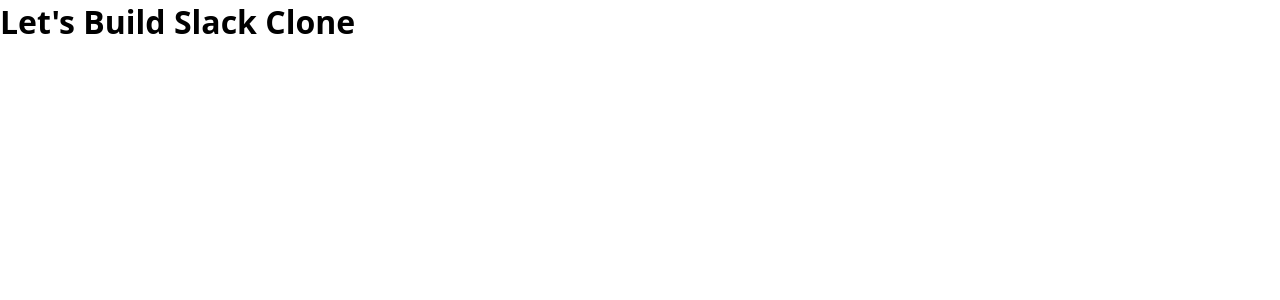
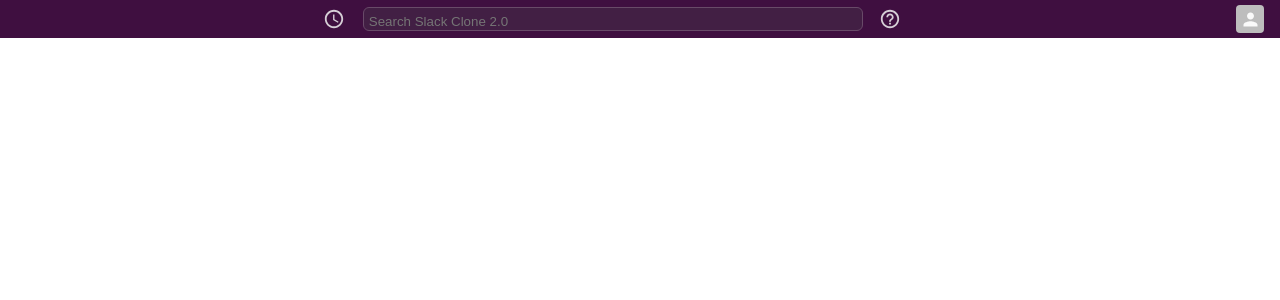
Before and after one commit to c-m-a/slack-clone-2.0, a React (Create React App) app: page / in a window 1280 px wide. Shown: the top 300 px of the page. Built offline with nearby package versions, Linux system fonts and the light colour scheme.

Commit message:
Header component and its elements

```diff
--- a/src/components/App.js
+++ b/src/components/App.js
@@ -1,9 +1,12 @@
 import React from 'react';
+import Header from './Header';
+
 import './App.css';
 
 export default function App() {
   return (
     <div className="app">
+      <Header />
       <h1>Let's Build Slack Clone</h1>
     </div>
   );
--- a/src/components/Header.js
+++ b/src/components/Header.js
@@ -0,0 +1,103 @@
+import styled from 'styled-components';
+import { Avatar } from '@material-ui/core';
+import AccessTimeIcon from '@material-ui/icons/AccessTime';
+import HelpOutlineIcon from '@material-ui/icons/HelpOutline';
+
+export default function Header() {
+  return (
+    <HeaderContainer>
+      <HeaderLeft>
+        <AccessTimeIcon
+          style={{ color: '#d6ced6', width: '2.2rem', height: '2.2rem' }}
+        />
+      </HeaderLeft>
+
+      <HeaderSearch>
+        <input
+          placeholder="Search Slack Clone 2.0"
+        />
+      </HeaderSearch>
+
+      <HeaderRight>
+        <HelpOutlineIcon
+          style={{ color: '#d6ced6', width: '2.2rem', height: '2.2rem' }}
+        />
+        <HeaderAvatar
+          variant="rounded"
+          // TODO: Add onClick
+        />
+      </HeaderRight>
+    </HeaderContainer>
+  );
+}
+
+const HeaderContainer = styled.div`
+  display: flex;
+  position: fixed;
+  width: 100%;
+  align-items: center;
+  background-color: var(--slack-color);
+  color: white;
+  height: 3.8rem;
+`;
+
+const HeaderLeft = styled.div`
+  flex: .485;
+  display: flex;
+  align-items: center;
+
+  > .MuiSvgIcon-root {
+    margin-left: auto;
+    margin-right: 1.8rem;
+  }
+`;
+
+const HeaderAvatar = styled(Avatar)`
+  cursor: pointer;
+  height: 2.8rem !important;
+  width: 2.8rem !important;
+
+  :hover {
+    opacity: .8;
+  }
+`;
+
+const HeaderSearch = styled.div`
+  opacity: 1;
+  border-radius: .6rem;
+  background-color: #421f44;
+  padding: .1rem .5rem;
+  color: gray;
+  border: .1rem #684a68 solid;
+  height: 2.4rem;
+  max-width: 50rem;
+  width: 100%;
+
+  > input {
+    background-color: transparent;
+    border: none;
+    width: 100%;
+    color: #d9d2d9;
+    outline: 0;
+
+    /* Chrome, Firefox, Opera, Safari 10.1+ and Edge */
+    ::placeholder,
+    ::-ms-input-placeholder {
+      color: #d9d2d9;
+    }
+
+    /* FireFox */
+    ::placeholder {
+      opacity: 1;
+    }
+  }
+
+`;
+
+const HeaderRight = styled.div`
+  flex: .515;
+  display: flex;
+  justify-content: space-between;
+  align-items: center;
+  padding: 0 1.6rem;
+`;
```
